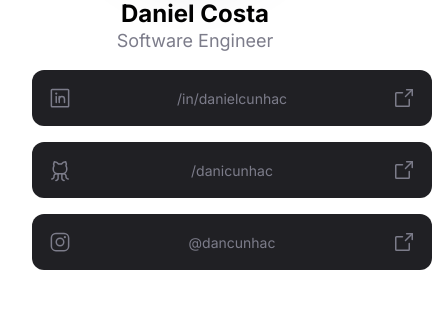
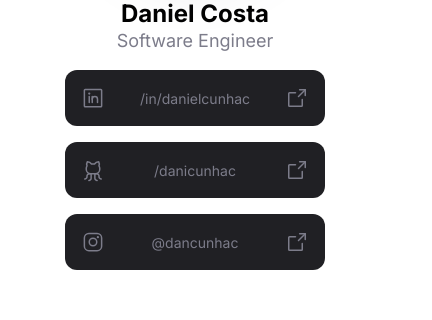
Before and after one commit to danicunhac/website, a Next.js app: page / in a window 390 px wide. Shown: the part 395-715 px from the top of the page, 432 px wide, since content can reach past the window. Built offline with nearby package versions, Linux system fonts and the light colour scheme.

Commit message:
fix: card size on small screen size

```diff
--- a/styles/Home.module.css
+++ b/styles/Home.module.css
@@ -5,7 +5,6 @@
 .main {
 	min-height: 100vh;
 	padding: 4rem 0;
-	flex: 1;
 	display: flex;
 	flex-direction: column;
 	justify-content: center;
@@ -69,8 +68,6 @@
 	flex-direction: column;
 	align-items: center;
 	justify-content: center;
-	flex-wrap: wrap;
-	max-width: 800px;
 	gap: 1rem;
 }
 
@@ -78,15 +75,14 @@
 	display: flex;
 	align-items: center;
 	justify-content: space-between;
+
 	padding: 0.75rem 1rem;
-	text-align: left;
-	color: inherit;
 	text-decoration: none;
 	border-radius: 12px;
-	transition: color 0.15s ease, border-color 0.15s ease;
+	transition: all 0.15s ease, border-color 0.15s ease;
 
 	height: 56px;
-	width: 400px;
+	width: 360px;
 
 	background-color: #202024;
 	color: #7c7c8a;
@@ -124,6 +120,9 @@
 		width: 100%;
 		flex-direction: column;
 	}
+	.card {
+		width: 260px;
+	}
 }
 
 @media (prefers-color-scheme: dark) {
```
